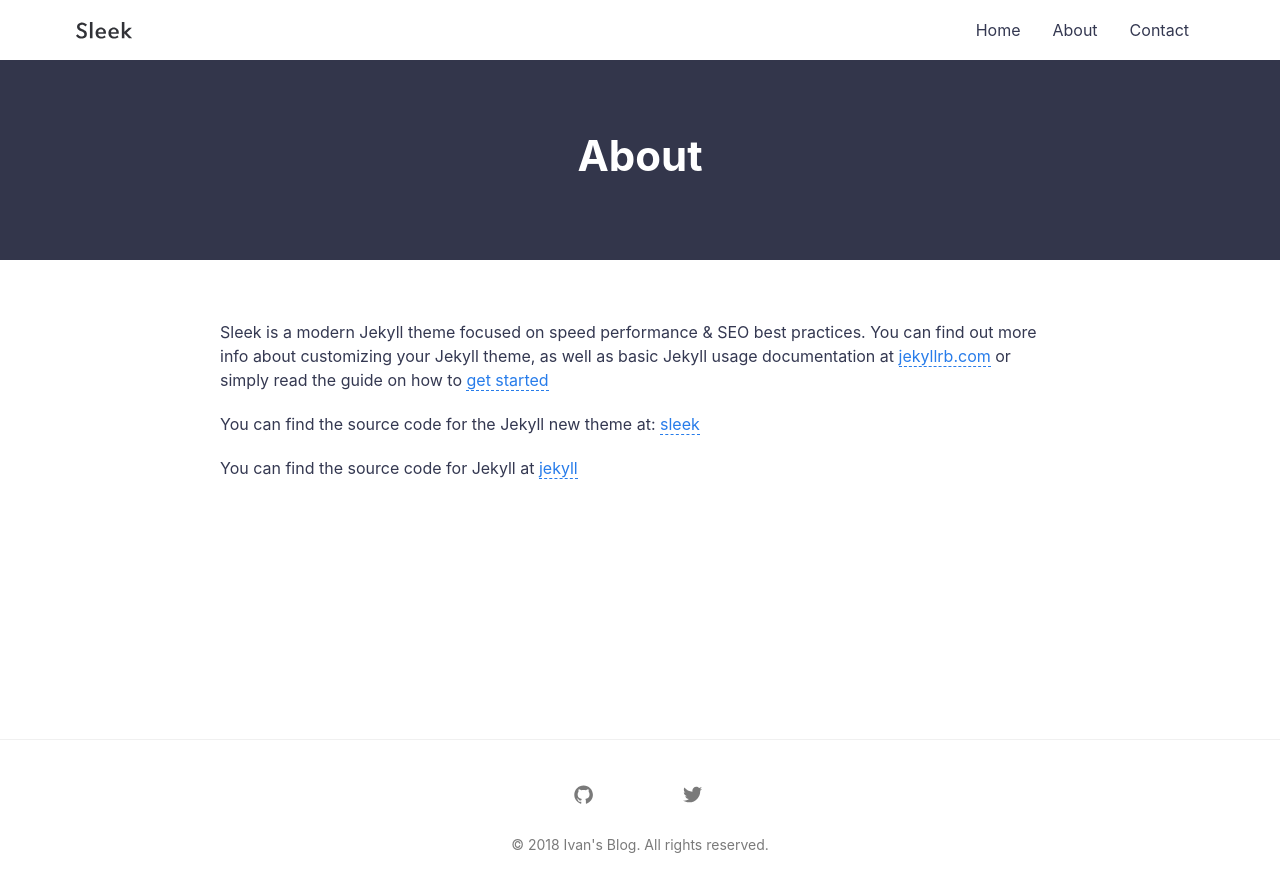
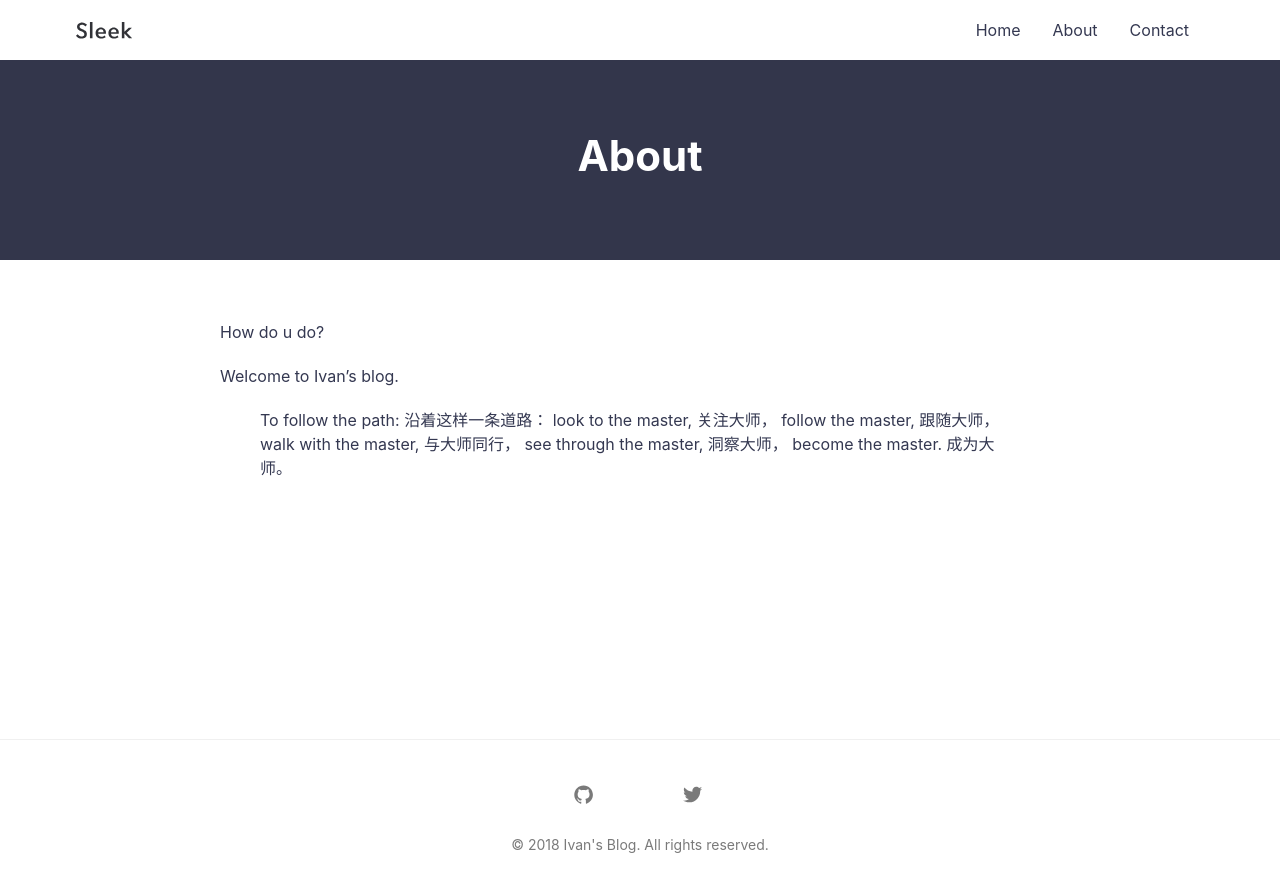
Before and after one commit to EddieIvan01/EddieIvan01.github.io, a Jekyll site: the page built from about.md, in a window 1280 px wide. Shown: the top 892 px of the page. Built offline with Jekyll 4.4.1, drawn with Linux system fonts in a browser that asks for light colours.

Commit message:
Update about.md

```diff
--- a/about.md
+++ b/about.md
@@ -4,10 +4,19 @@ title: About
 permalink: /about/
 ---
 
-Sleek is a modern Jekyll theme focused on speed performance & SEO best practices. You can find out more info about customizing your Jekyll theme, as well as basic Jekyll usage documentation at [jekyllrb.com](http://jekyllrb.com/) or simply read the guide on how to [get started](/getting-started)
+How do u do?
 
-You can find the source code for the Jekyll new theme at:
-[sleek](https://github.com/janczizikow/sleek)
+Welcome to Ivan's blog.
 
-You can find the source code for Jekyll at
-[jekyll](https://github.com/jekyll/jekyll)
+>To follow the path:
+沿着这样一条道路：
+look to the master,
+关注大师，
+follow the master,
+跟随大师，
+walk with the master,
+与大师同行，
+see through the master,
+洞察大师，
+become the master.
+成为大师。
```
